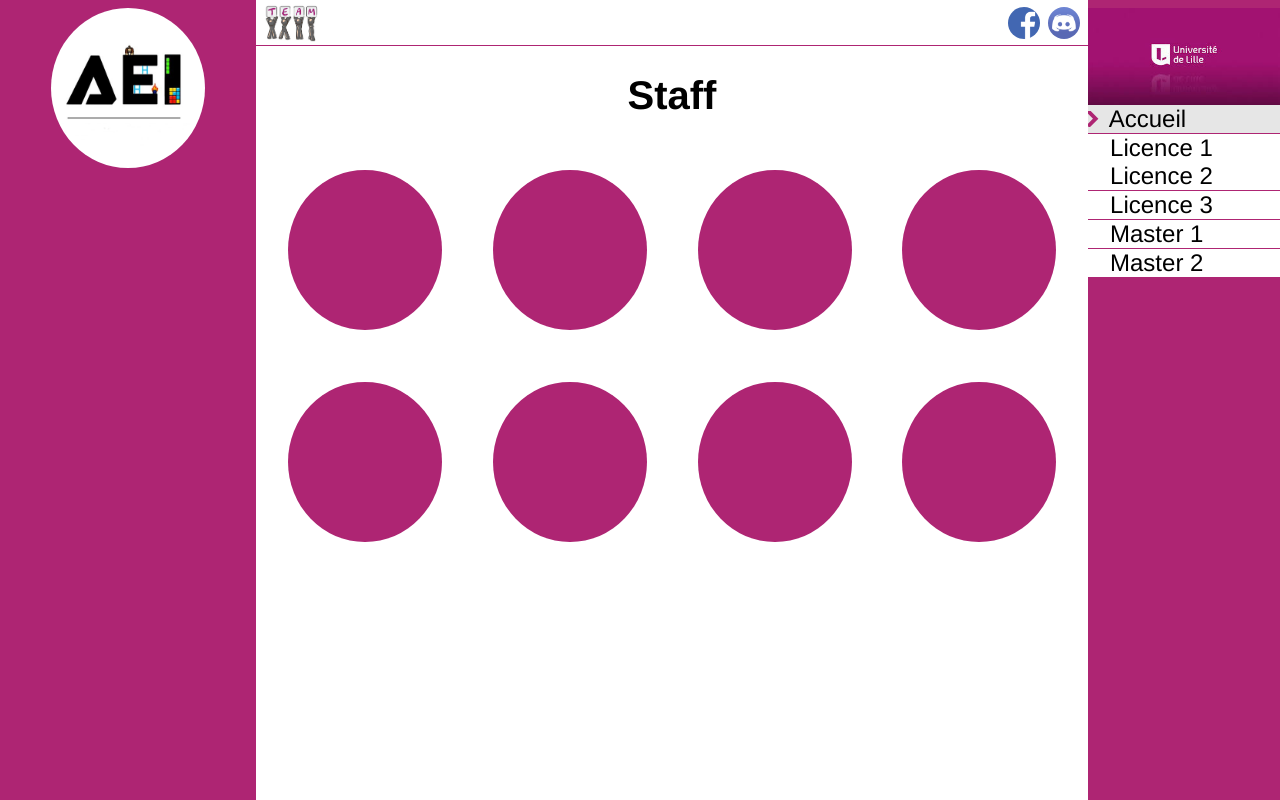
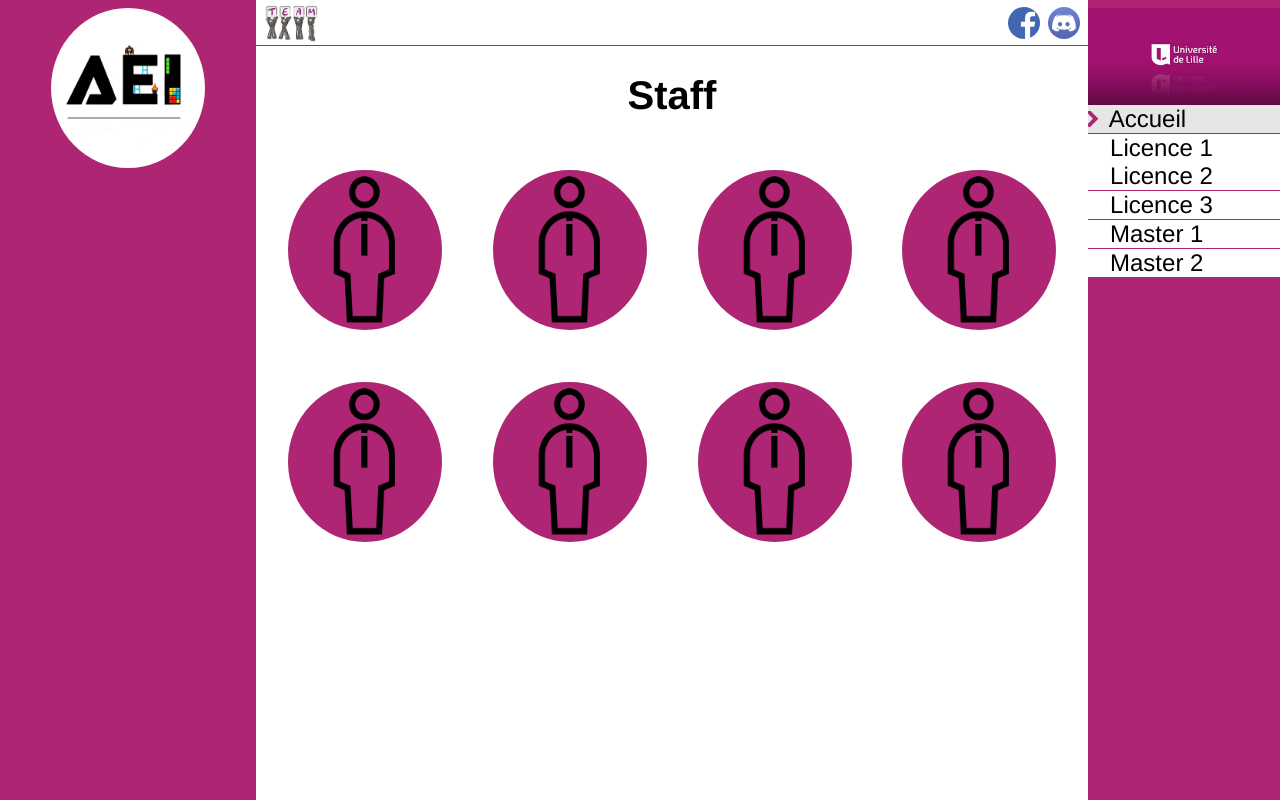
Before and after one commit to aei-lille1/website, a Vue app: page /#/Staff in a window 1280 px wide. Built offline with nearby package versions, Linux system fonts and the light colour scheme.

Commit message:
Add icon bubble staff

```diff
--- a/src/views/Staff.vue
+++ b/src/views/Staff.vue
@@ -3,6 +3,7 @@
         <h1>Staff</h1>
         <div class="staff-list">
             <div v-for="(member, index) in staff" :key="index" class="member">
+                <img src="@/assets/staff-icon.png" alt="Staff icône">
                 <span class="bold">{{member.name}}</span>
                 <span class="role">{{member.role}}</span>
             </div>
@@ -59,6 +60,12 @@ export default {
     transition: all 0.1s;
     transform: rotateX(-180deg);
 }
+img {
+    position: fixed;
+    width: 12vw;
+    height: 20vh;
+    transform: rotateX(-180deg);
+}
 span {
     transform: rotateX(-180deg);
     opacity: 0;
@@ -66,6 +73,9 @@ span {
 .member:hover span {
     transform: rotateX(0deg);
     opacity: 1;
+}
+.member:hover img {
+    opacity: 0;
 }
 .member:hover {
     transform: rotateX(0deg);
```
Also changed, not shown: src/assets/staff-icon.png (added).
